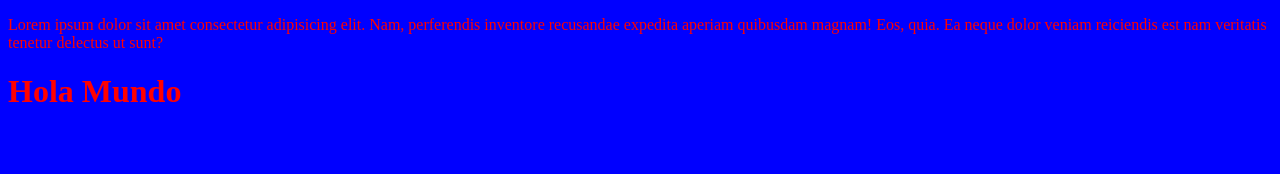
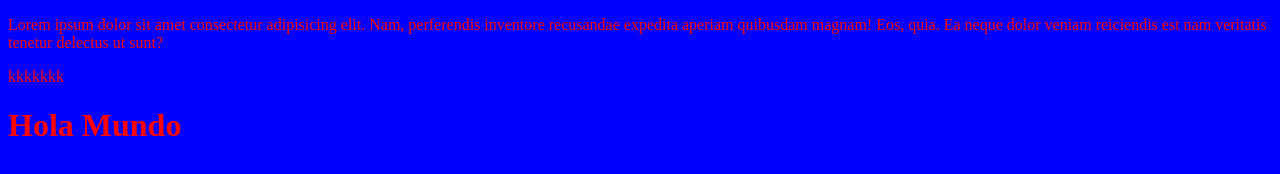
Before and after one commit to GERARDHHH/cursoGit-2023-2-21, a plain HTML site: page index.html in a window 1280 px wide. Drawn offline with Linux system fonts and the light colour scheme.

Commit message:
Update index.html

```diff
--- a/index.html
+++ b/index.html
@@ -12,6 +12,7 @@
 <body>
   <p>Lorem ipsum dolor sit amet consectetur adipisicing elit. Nam, perferendis inventore recusandae expedita aperiam
     quibusdam magnam! Eos, quia. Ea neque dolor veniam reiciendis est nam veritatis tenetur delectus ut sunt?</p>
+  <p>kkkkkkk</p>
 
   <h1>Hola Mundo</h1>
 </body>
```
